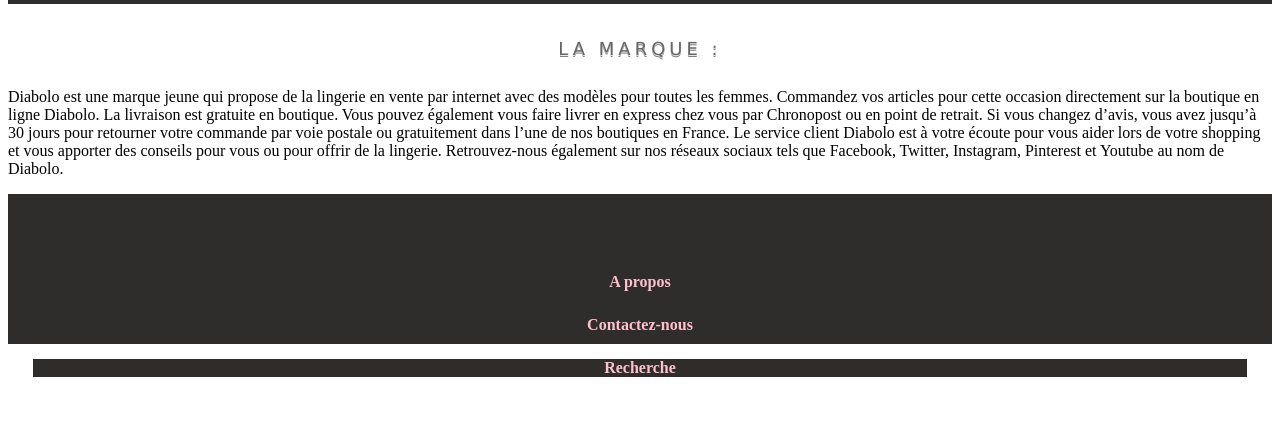
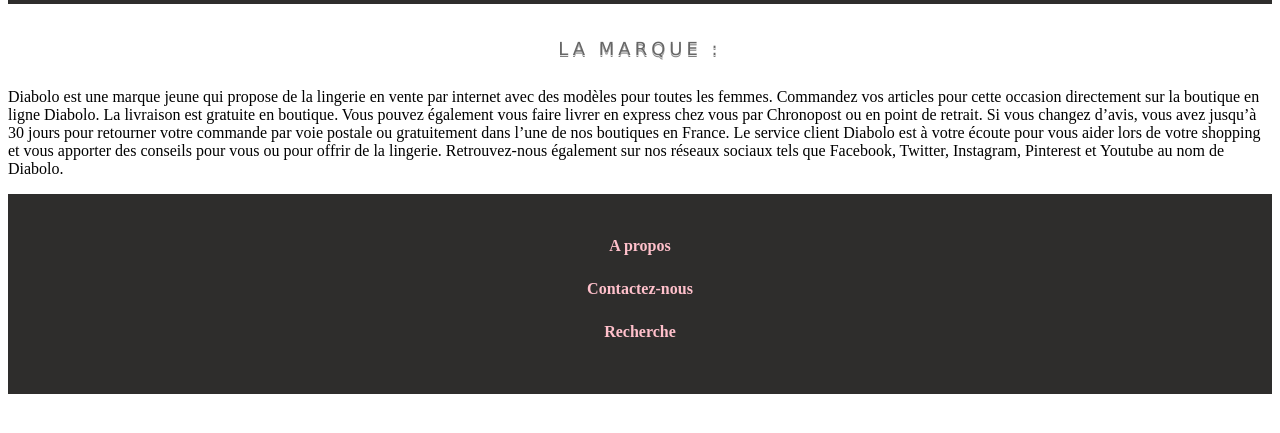
Before and after one commit to TheophileLct/Projet_TechnoWeb, a PHP site: page /about.php in a window 1280 px wide. Shown: the part 234-667 px from the top of the page. Run offline with PHP 8.4, Linux system fonts and the light colour scheme.

Commit message:
Footer plus beau

```diff
--- a/css/footer.css
+++ b/css/footer.css
@@ -9,5 +9,5 @@ h4 {
 
 .pied {
     background-color: rgb(46, 45, 44);
-    height: 150px;
+    height: 200px;
 }
--- a/footer.php
+++ b/footer.php
@@ -8,8 +8,6 @@
     <body>
         <div class = "pied" >
                 </br>
-                </br>
-                </br>
                 <h4><a href="about.php" style="text-decoration: none ; color: pink">A propos</h4>
                 <h4><a href="contact.php" style="text-decoration: none; color: pink">Contactez-nous</h4>
                 <h4><a href="search.php" style="text-decoration: none ; color: pink">Recherche</a> </h4>
```
